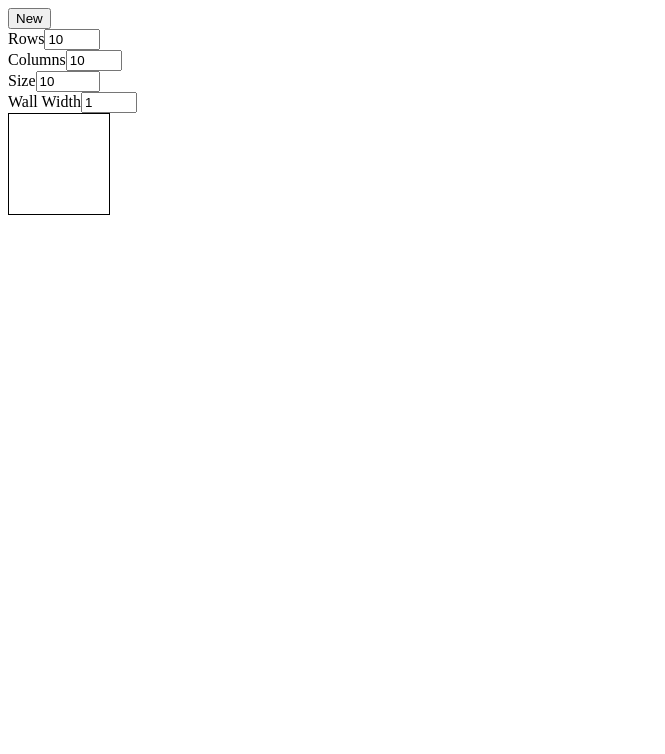
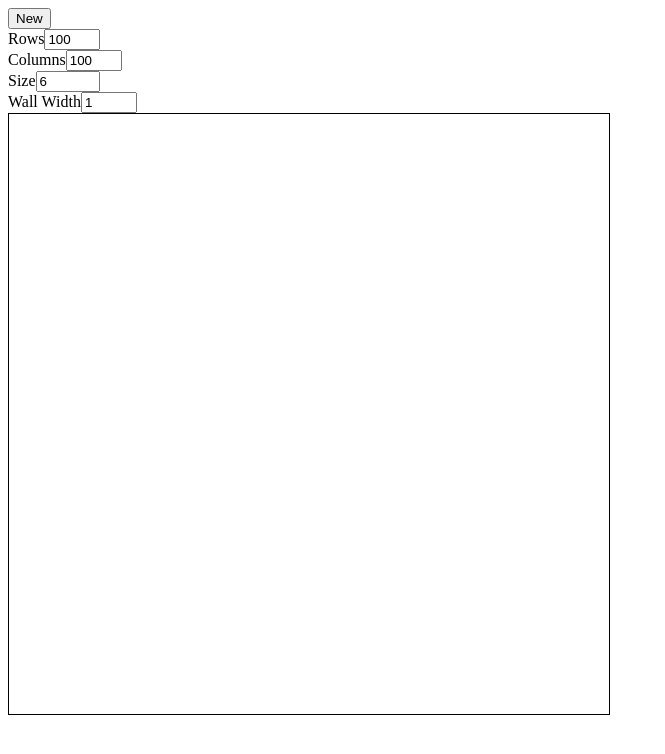
Before and after one commit to miketmoore/recursive-backtracking-maze-js, a website built with webpack: page src/index.html in a window 1280 px wide. Shown: the whole page, without its empty margins (0-665 px from the left). Built offline with nearby package versions, Linux system fonts and the light colour scheme; what @miketmoore/maze-generator would draw is missing.

Commit message:
update to lib that uses iteration

```diff
--- a/package.json
+++ b/package.json
@@ -3,7 +3,7 @@
   "version": "1.0.0",
   "author": "Michael Moore <miketmoore@gmail.com>",
   "devDependencies": {
-    "@miketmoore/maze-generator": "^1.0.12",
+    "@miketmoore/maze-generator": "^1.1.0",
     "awesome-typescript-loader": "^5.2.1",
     "html-webpack-plugin": "^3.2.0",
     "prettier": "^1.16.4",
--- a/src/index.html
+++ b/src/index.html
@@ -8,9 +8,9 @@
 
         <div>
             <div><button id="new">New</button></div>
-            <div><label>Rows</label><input id="rows" value="10" type="number" min="1" max="50" /></div>
-            <div><label>Columns</label><input id="cols" value="10" type="number" min="1" max="50" /></div>
-            <div><label>Size</label><input id="size" value="10" type="number" min="5" max="100" /></div>
+            <div><label>Rows</label><input id="rows" value="100" type="number" min="1" max="50" /></div>
+            <div><label>Columns</label><input id="cols" value="100" type="number" min="1" max="50" /></div>
+            <div><label>Size</label><input id="size" value="6" type="number" min="5" max="100" /></div>
             <div><label>Wall Width</label><input id="wallWidth" value="1" type="number" min="1" max="10" /></div>
         </div>
         <canvas style="border: 1px solid #000;" id="canvas" width="300" height="300">Your browser does not support HTML canvas.</canvas>
--- a/src/index.ts
+++ b/src/index.ts
@@ -17,9 +17,9 @@ window.onload = () => {
     cols: number
     wallWidth: number
   } = {
-    size: 10,
-    rows: 10,
-    cols: 10,
+    size: 6,
+    rows: 100,
+    cols: 100,
     wallWidth: 1
   }
 
```
Also changed, not shown: 1 other file.
